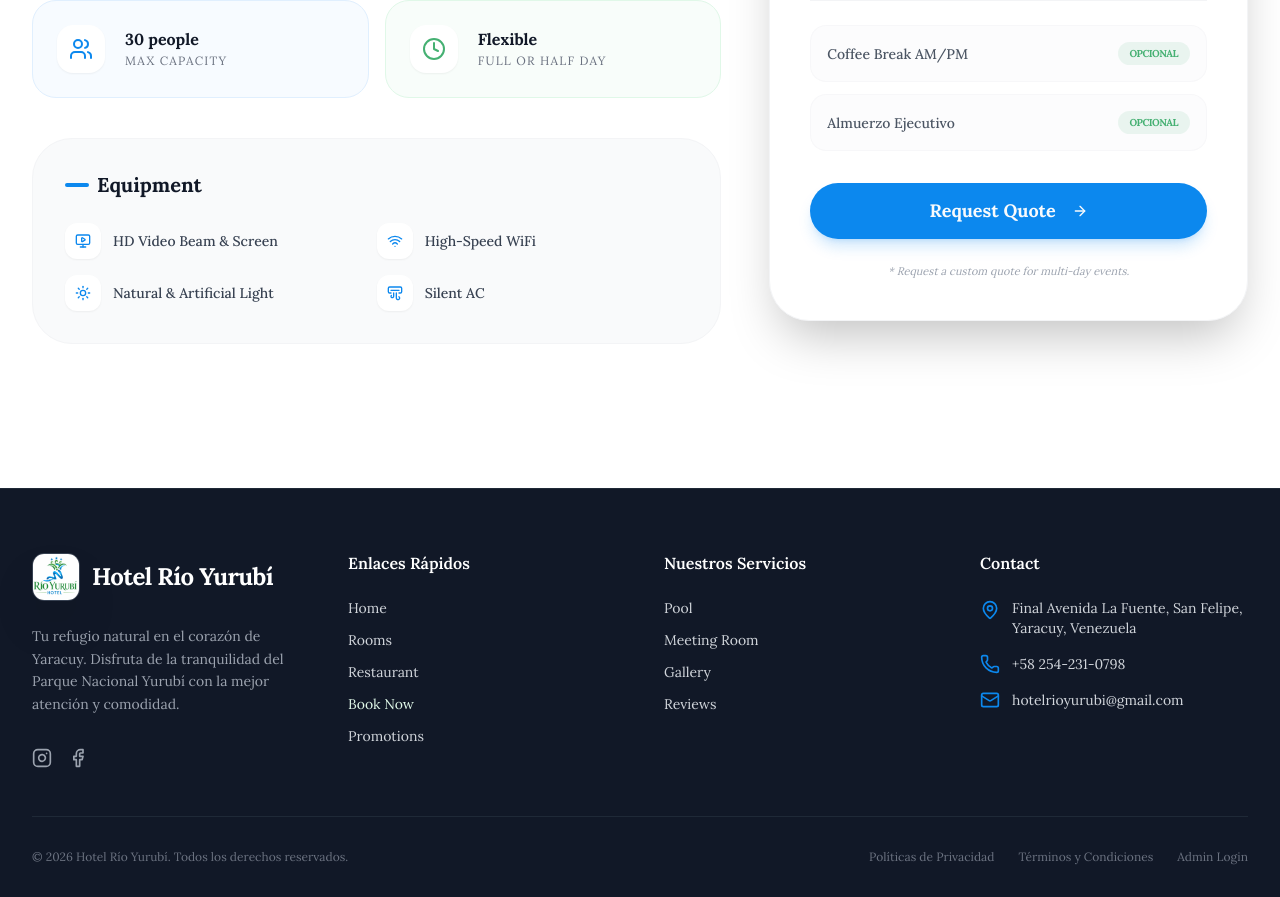
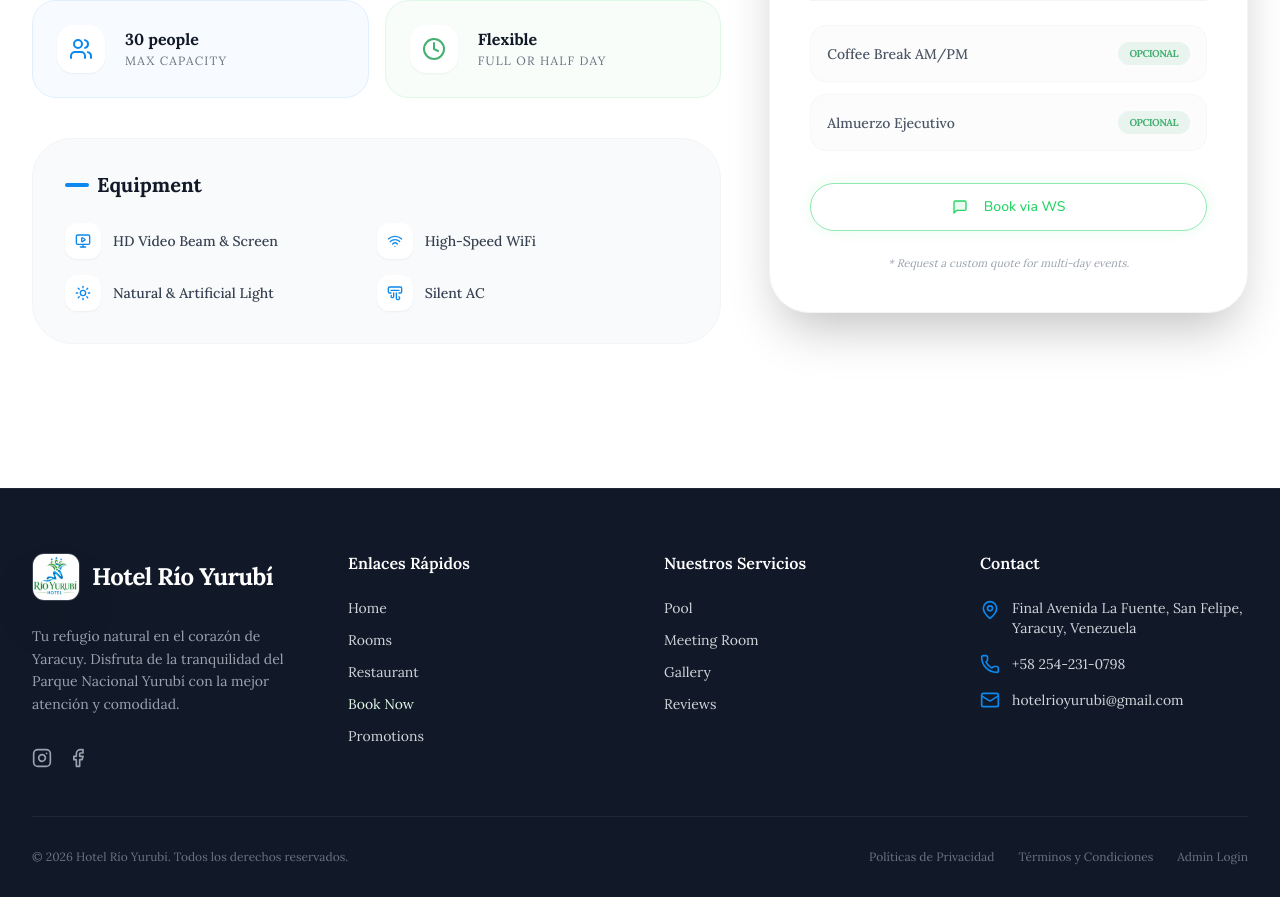
Before and after one commit to noemdb/yurubi, a Next.js app: page /en/sala-de-reuniones in a window 1280 px wide. Shown: the part 769-1666 px from the top of the page. Built offline with nearby package versions, Linux system fonts and the light colour scheme.

Commit message:
Update page.tsx

```diff
--- a/src/app/[locale]/(public)/sala-de-reuniones/page.tsx
+++ b/src/app/[locale]/(public)/sala-de-reuniones/page.tsx
@@ -5,6 +5,7 @@ import Link from "next/link";
 import { Users, Clock, MonitorPlay, Wifi, ArrowRight, Sun, AirVent } from "lucide-react";
 import { Button } from "@/components/ui/button";
 import { SmartImage } from "@/components/public/SmartImage";
+import { WhatsAppBookingButton } from "@/components/public/WhatsAppBookingButton";
 
 interface PageProps {
   params: Promise<{ locale: string }>;
@@ -138,6 +139,7 @@ export default async function MeetingRoomPage({ params }: PageProps) {
                   </div>
                 </div>
 
+                {/*
                 <Button
                   asChild
                   size="lg"
@@ -147,6 +149,14 @@ export default async function MeetingRoomPage({ params }: PageProps) {
                     {t("requestQuote")} <ArrowRight className="ml-2 h-5 w-5" />
                   </Link>
                 </Button>
+                */}
+
+                <WhatsAppBookingButton
+                  roomName="reserva"
+                  roomId="reservaId"
+                  locale={locale}
+                  className="w-full text-cta-sm h-12 px-6 border border-[#25D366]/50 text-[#25D366] hover:bg-[#25D366]/10 hover:border-[#25D366] rounded-full backdrop-blur-md transition-all transform hover:scale-[1.02] active:scale-[0.98] shadow-[0_0_15px_rgba(37,211,102,0.1)]"
+                />
                 <p className="text-center text-[11px] text-gray-400 mt-6 italic">
                   * {isEs ? "Solicite un presupuesto personalizado para eventos de varios días." : "Request a custom quote for multi-day events."}
                 </p>
```
